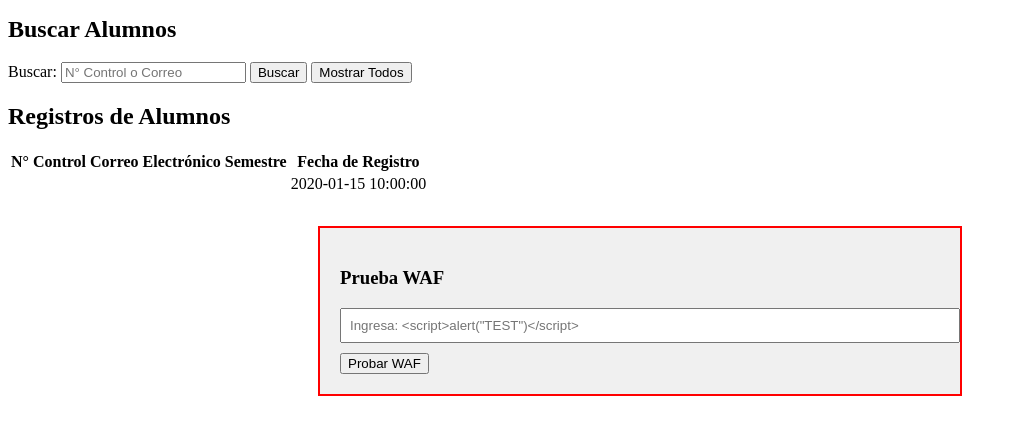
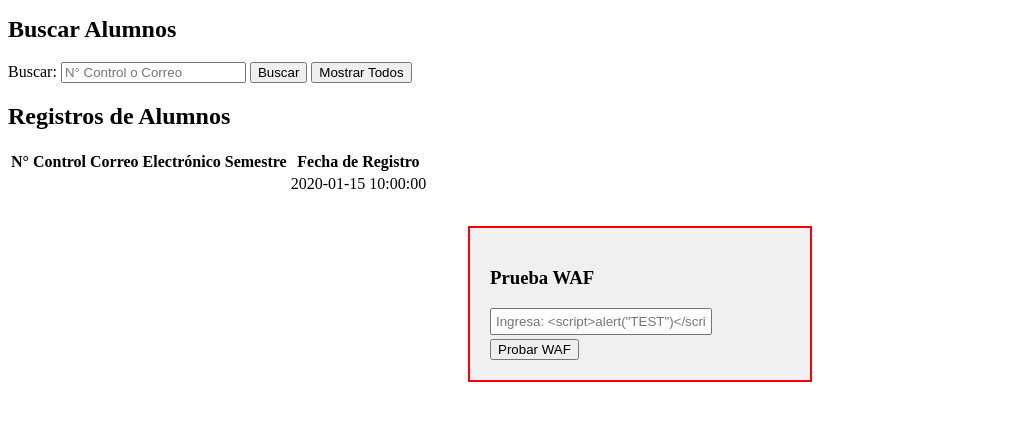
Before and after one commit to MonarK1ng/control_escolar, a PHP site: page / in a window 1280 px wide. Shown: the part 300-735 px from the top of the page, without its empty margins (0-1017 px from the left). Run offline with PHP 8.4, Linux system fonts and the light colour scheme; tables that the repository leaves empty or names only in its code hold one stand-in row (values such as "Sample post"); data that the repository does not hold is empty.

Commit message:
Update index.php

```diff
--- a/index.php
+++ b/index.php
@@ -121,13 +121,13 @@ try {
 
 
         <!-- ===== [SECCIÓN DE PRUEBA WAF ] ===== -->
-<div style="margin: 30px auto; padding: 20px; background: #f0f0f0; border: 2px solid red; max-width: 600px;">
+<div style="margin: 30px auto; padding: 20px; background: #f0f0f0; border: 2px solid red; max-width: 300px;">
     <h3>Prueba WAF</h3>
     <form method="post">
         <input
             type="text"
             name="waf_test"
-            style="width: 100%; padding: 8px; margin-bottom: 10px;"
+            style="width: 70%; padding: 4px; margin-bottom: 4px;"
             placeholder='Ingresa: <script>alert("TEST")</script>'
         >
         <button type="submit" >Probar WAF</button>
```
